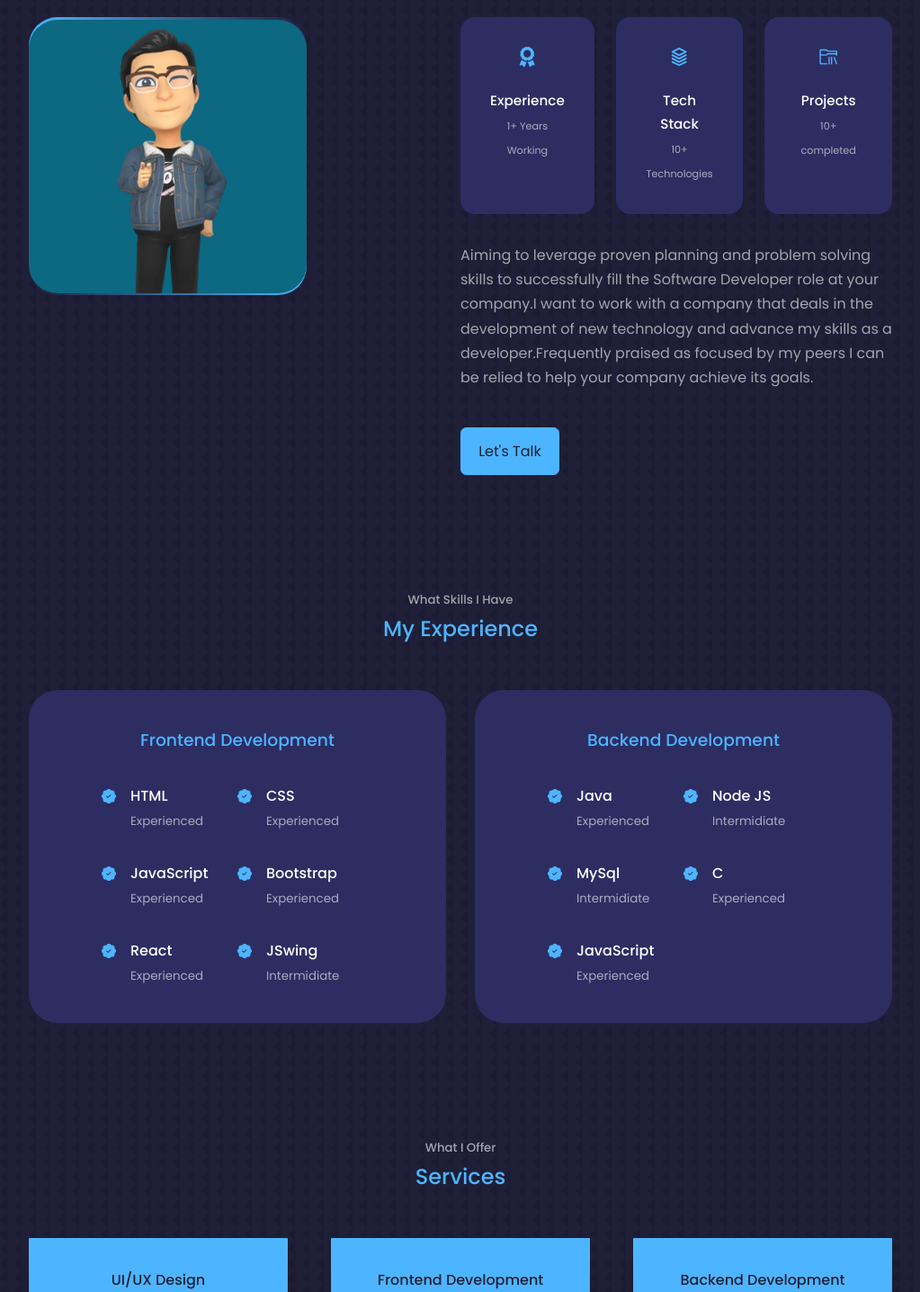
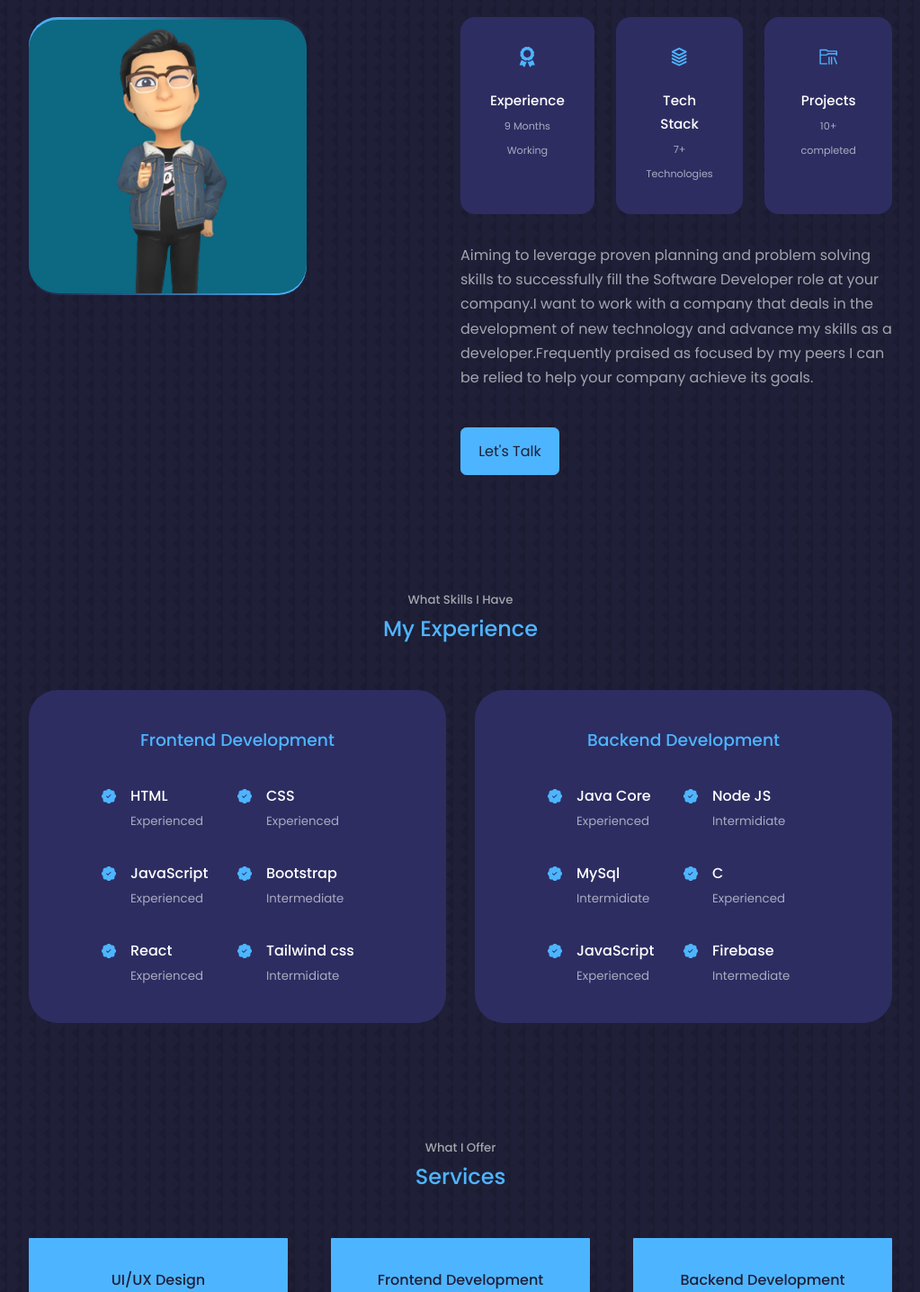
Before and after one commit to JatinBisht2308/PortFolio-Website, a React (Create React App) app in the folder portfolio1/: page / in a window 1280 px wide. Shown: the part 1020-2456 px from the top of the page at 90% size, without its empty margins (128-1151 px from the left). Built offline with nearby package versions, Linux system fonts and the light colour scheme.

Commit message:
:fire: updated the front and backend skills

```diff
--- a/portfolio1/src/components/about/About.jsx
+++ b/portfolio1/src/components/about/About.jsx
@@ -32,7 +32,7 @@
             >
               <FaAward className="about__icon" />
               <h5>Experience</h5>
-              <small>1+ Years Working</small>
+              <small>9 Months Working</small>
             </article>
             <article
               className="about__card"
@@ -42,7 +42,7 @@
             >
               <TbStack3 className="about__icon" />
               <h5>Tech Stack</h5>
-              <small>10+ Technologies</small>
+              <small>7+ Technologies</small>
             </article>
             <article
               className="about__card"
--- a/portfolio1/src/components/experience/Experience.jsx
+++ b/portfolio1/src/components/experience/Experience.jsx
@@ -44,7 +44,7 @@
               <BsPatchCheckFill className="experience__details-icon" />
               <div>
                 <h4>Bootstrap</h4>
-                <small className="text-light">Experienced</small>
+                <small className="text-light">Intermediate</small>
               </div>
             </article>
             <article className="experience__details">
@@ -57,7 +57,7 @@
             <article className="experience__details">
               <BsPatchCheckFill className="experience__details-icon" />
               <div>
-                <h4>JSwing</h4>
+                <h4>Tailwind css</h4>
                 <small className="text-light">Intermidiate</small>
               </div>
             </article>
@@ -66,16 +66,17 @@
 
         {/* 🔥🔥 🔥 🔥 🔥 🔥 🔥 🔥 🔥 🔥 🔥 Backend 🔥 🔥 🔥 🔥 🔥 🔥 🔥 🔥 🔥 🔥   */}
 
-        <div className="experience__backend"
-         data-aos="fade-left"
-         data-aos-duration="2000"
+        <div
+          className="experience__backend"
+          data-aos="fade-left"
+          data-aos-duration="2000"
         >
           <h3>Backend Development</h3>
           <div className="experience__content">
             <article className="experience__details">
               <BsPatchCheckFill className="experience__details-icon" />
               <div>
-                <h4>Java</h4>
+                <h4>Java Core</h4>
                 <small className="text-light">Experienced</small>
               </div>
             </article>
@@ -107,6 +108,13 @@
                 <small className="text-light">Experienced</small>
               </div>
             </article>
+            <article className="experience__details">
+              <BsPatchCheckFill className="experience__details-icon" />
+              <div>
+                <h4>Firebase</h4>
+                <small className="text-light">Intermediate</small>
+              </div>
+            </article>
           </div>
         </div>
       </div>
```
